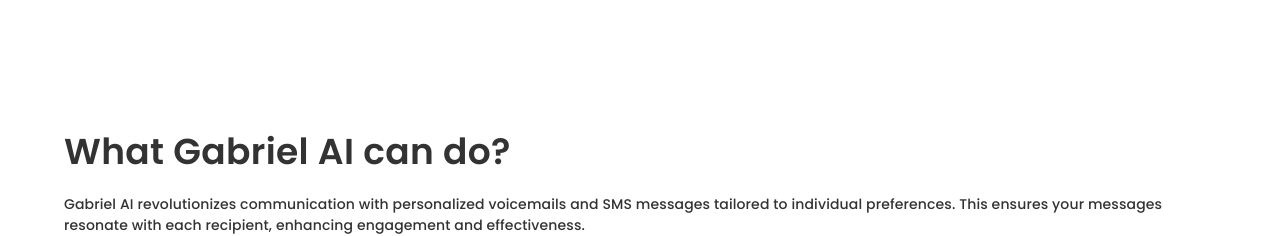
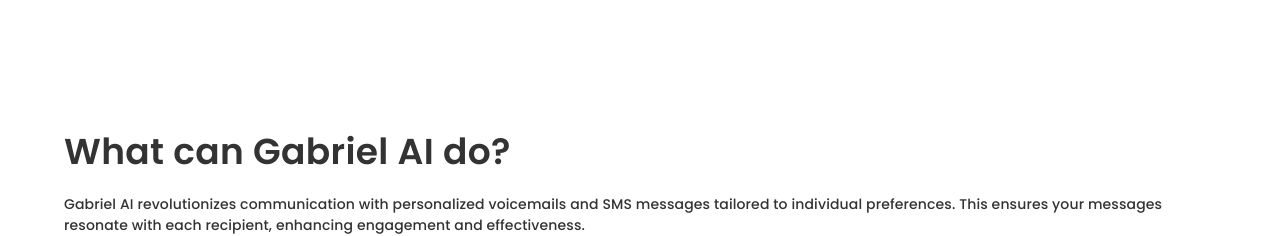
Before and after one commit to Zhyzhang1998/landingpageOld, a React (Create React App) app: page / in a window 1280 px wide. Shown: the part 1740-1976 px from the top of the page. Built offline with nearby package versions, Linux system fonts and the light colour scheme.

Commit message:
fixed: feature headings

```diff
--- a/src/components/Features.jsx
+++ b/src/components/Features.jsx
@@ -82,7 +82,7 @@
         variants={fadeInVariants}
       >
         <H2Typography>
-          What Gabriel AI can do?
+          What can Gabriel AI do?
         </H2Typography>
         <Body1Typography sx={{paddingTop: '15px'}}>
           Gabriel AI revolutionizes communication with personalized voicemails and SMS messages tailored to individual preferences. This ensures your messages resonate with each recipient, enhancing engagement and effectiveness.
```
